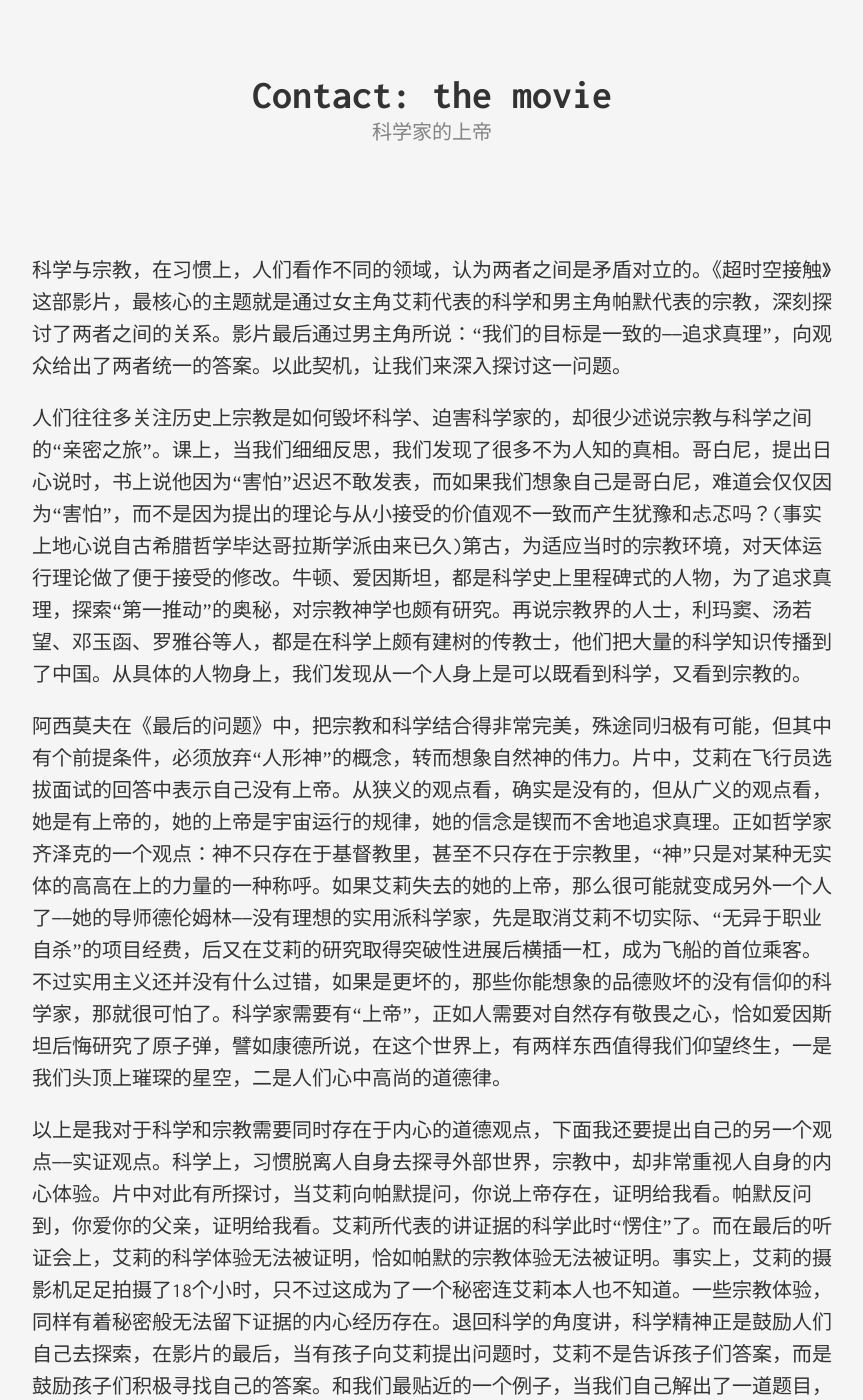
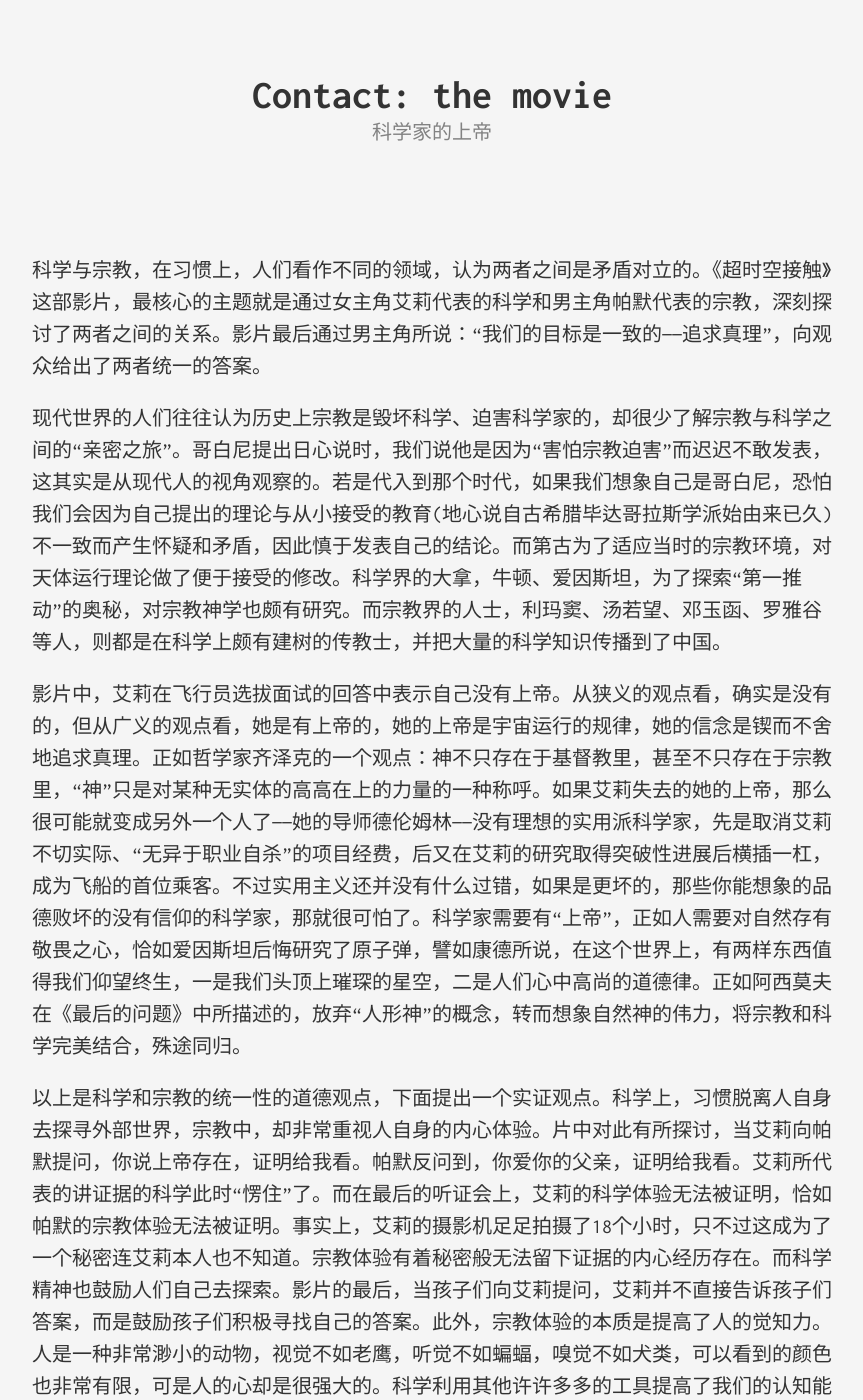
Before and after one commit to vainPointer/vainPointer.github.io, a Jekyll site: the page built from _posts/2016-10-06-contact-the-movie.markdown, in a window 1280 px wide and 1400 px high, scrolled down 203 px. Shown: the whole window, without its empty margins (208-1071 px from the left). Built offline with Jekyll 4.4.1, drawn with Linux system fonts in a browser that asks for light colours; some of the changed text lies outside the part shown.

Commit message:
Contact: the movie

```diff
--- a/_posts/2016-10-06-contact-the-movie.markdown
+++ b/_posts/2016-10-06-contact-the-movie.markdown
@@ -6,16 +6,16 @@
 categories: [read]
 ---
 
-科学与宗教，在习惯上，人们看作不同的领域，认为两者之间是矛盾对立的。《超时空接触》这部影片，最核心的主题就是通过女主角艾莉代表的科学和男主角帕默代表的宗教，深刻探讨了两者之间的关系。影片最后通过男主角所说：“我们的目标是一致的——追求真理”，向观众给出了两者统一的答案。以此契机，让我们来深入探讨这一问题。
+科学与宗教，在习惯上，人们看作不同的领域，认为两者之间是矛盾对立的。《超时空接触》这部影片，最核心的主题就是通过女主角艾莉代表的科学和男主角帕默代表的宗教，深刻探讨了两者之间的关系。影片最后通过男主角所说：“我们的目标是一致的——追求真理”，向观众给出了两者统一的答案。
 
-人们往往多关注历史上宗教是如何毁坏科学、迫害科学家的，却很少述说宗教与科学之间的“亲密之旅”。课上，当我们细细反思，我们发现了很多不为人知的真相。哥白尼，提出日心说时，书上说他因为“害怕”迟迟不敢发表，而如果我们想象自己是哥白尼，难道会仅仅因为“害怕”，而不是因为提出的理论与从小接受的价值观不一致而产生犹豫和忐忑吗？(事实上地心说自古希腊哲学毕达哥拉斯学派由来已久)第古，为适应当时的宗教环境，对天体运行理论做了便于接受的修改。牛顿、爱因斯坦，都是科学史上里程碑式的人物，为了追求真理，探索“第一推动”的奥秘，对宗教神学也颇有研究。再说宗教界的人士，利玛窦、汤若望、邓玉函、罗雅谷等人，都是在科学上颇有建树的传教士，他们把大量的科学知识传播到了中国。从具体的人物身上，我们发现从一个人身上是可以既看到科学，又看到宗教的。
+现代世界的人们往往认为历史上宗教是毁坏科学、迫害科学家的，却很少了解宗教与科学之间的“亲密之旅”。哥白尼提出日心说时，我们说他是因为“害怕宗教迫害”而迟迟不敢发表，这其实是从现代人的视角观察的。若是代入到那个时代，如果我们想象自己是哥白尼，恐怕我们会因为自己提出的理论与从小接受的教育(地心说自古希腊毕达哥拉斯学派始由来已久)不一致而产生怀疑和矛盾，因此慎于发表自己的结论。而第古为了适应当时的宗教环境，对天体运行理论做了便于接受的修改。科学界的大拿，牛顿、爱因斯坦，为了探索“第一推动”的奥秘，对宗教神学也颇有研究。而宗教界的人士，利玛窦、汤若望、邓玉函、罗雅谷等人，则都是在科学上颇有建树的传教士，并把大量的科学知识传播到了中国。
 
-阿西莫夫在《最后的问题》中，把宗教和科学结合得非常完美，殊途同归极有可能，但其中有个前提条件，必须放弃“人形神”的概念，转而想象自然神的伟力。片中，艾莉在飞行员选拔面试的回答中表示自己没有上帝。从狭义的观点看，确实是没有的，但从广义的观点看，她是有上帝的，她的上帝是宇宙运行的规律，她的信念是锲而不舍地追求真理。正如哲学家齐泽克的一个观点：神不只存在于基督教里，甚至不只存在于宗教里，“神”只是对某种无实体的高高在上的力量的一种称呼。如果艾莉失去的她的上帝，那么很可能就变成另外一个人了——她的导师德伦姆林——没有理想的实用派科学家，先是取消艾莉不切实际、“无异于职业自杀”的项目经费，后又在艾莉的研究取得突破性进展后横插一杠，成为飞船的首位乘客。不过实用主义还并没有什么过错，如果是更坏的，那些你能想象的品德败坏的没有信仰的科学家，那就很可怕了。科学家需要有“上帝”，正如人需要对自然存有敬畏之心，恰如爱因斯坦后悔研究了原子弹，譬如康德所说，在这个世界上，有两样东西值得我们仰望终生，一是我们头顶上璀琛的星空，二是人们心中高尚的道德律。
+影片中，艾莉在飞行员选拔面试的回答中表示自己没有上帝。从狭义的观点看，确实是没有的，但从广义的观点看，她是有上帝的，她的上帝是宇宙运行的规律，她的信念是锲而不舍地追求真理。正如哲学家齐泽克的一个观点：神不只存在于基督教里，甚至不只存在于宗教里，“神”只是对某种无实体的高高在上的力量的一种称呼。如果艾莉失去的她的上帝，那么很可能就变成另外一个人了——她的导师德伦姆林——没有理想的实用派科学家，先是取消艾莉不切实际、“无异于职业自杀”的项目经费，后又在艾莉的研究取得突破性进展后横插一杠，成为飞船的首位乘客。不过实用主义还并没有什么过错，如果是更坏的，那些你能想象的品德败坏的没有信仰的科学家，那就很可怕了。科学家需要有“上帝”，正如人需要对自然存有敬畏之心，恰如爱因斯坦后悔研究了原子弹，譬如康德所说，在这个世界上，有两样东西值得我们仰望终生，一是我们头顶上璀琛的星空，二是人们心中高尚的道德律。正如阿西莫夫在《最后的问题》中所描述的，放弃“人形神”的概念，转而想象自然神的伟力，将宗教和科学完美结合，殊途同归。
 
-以上是我对于科学和宗教需要同时存在于内心的道德观点，下面我还要提出自己的另一个观点——实证观点。科学上，习惯脱离人自身去探寻外部世界，宗教中，却非常重视人自身的内心体验。片中对此有所探讨，当艾莉向帕默提问，你说上帝存在，证明给我看。帕默反问到，你爱你的父亲，证明给我看。艾莉所代表的讲证据的科学此时“愣住”了。而在最后的听证会上，艾莉的科学体验无法被证明，恰如帕默的宗教体验无法被证明。事实上，艾莉的摄影机足足拍摄了18个小时，只不过这成为了一个秘密连艾莉本人也不知道。一些宗教体验，同样有着秘密般无法留下证据的内心经历存在。退回科学的角度讲，科学精神正是鼓励人们自己去探索，在影片的最后，当有孩子向艾莉提出问题时，艾莉不是告诉孩子们答案，而是鼓励孩子们积极寻找自己的答案。和我们最贴近的一个例子，当我们自己解出了一道题目，和别人直接告诉你答案，那完全是两种截然不同的科学体验。再进到宗教中说，宗教体验不是不存在证据，只是人们察觉不到罢了。人是一种非常渺小的动物，视觉不如老鹰，听觉不如蝙蝠，嗅觉不如犬类，可以看到的颜色也非常有限，可是人的内心强大却是其他动物所不能及的。科学研究所讲的证据，也只是利用了其他许许多多的可以提高我们认知能力的工具罢了，但那还不足以强大到我们认识整个宇宙，尚有许多工具等待我们去发现，也许有一天，就会有科学工具出现来印证宗教体验的存在。不过，我想说，科学研究很可能忽略了我们认识宇宙的最强大的工具，那就是我们的内心。艾莉从织女星回来后，她说:“它改变了我的一生，带给我丰富的收获，我的宇宙观全然改变了，我知道身为宇宙中的一份子，我并不孤独，我渴望分享，也希望世人都能了解，面对这浩瀚的宇宙，我们只能存有敬畏、谦卑、与盼望，我会将这分享的渴望，变成我心中永远的愿望。”帕默此时十分了解艾莉的内心，他说他相信她。我所说的实证，既要包容又要怀疑，更要自己去实际的证明，耳听为虚，眼见亦为虚。如果科学家是人云亦云，不会质疑权威，那么科学就不会有进步；如果马丁路德没有怀疑精神，宗教改革没有发生，那么宗教也不会有进步。在此就不赘述课上讲的科学大发展伴随宗教大改革的波澜壮阔的历史了。
+以上是科学和宗教的统一性的道德观点，下面提出一个实证观点。科学上，习惯脱离人自身去探寻外部世界，宗教中，却非常重视人自身的内心体验。片中对此有所探讨，当艾莉向帕默提问，你说上帝存在，证明给我看。帕默反问到，你爱你的父亲，证明给我看。艾莉所代表的讲证据的科学此时“愣住”了。而在最后的听证会上，艾莉的科学体验无法被证明，恰如帕默的宗教体验无法被证明。事实上，艾莉的摄影机足足拍摄了18个小时，只不过这成为了一个秘密连艾莉本人也不知道。宗教体验有着秘密般无法留下证据的内心经历存在。而科学精神也鼓励人们自己去探索。影片的最后，当孩子们向艾莉提问，艾莉并不直接告诉孩子们答案，而是鼓励孩子们积极寻找自己的答案。此外，宗教体验的本质是提高了人的觉知力。人是一种非常渺小的动物，视觉不如老鹰，听觉不如蝙蝠，嗅觉不如犬类，可以看到的颜色也非常有限，可是人的心却是很强大的。科学利用其他许许多多的工具提高了我们的认知能力，但那还不足以强大到我们认识整个宇宙，尚有许多工具等待我们去发现，也许有一天，就会有科学工具出现来印证宗教体验的存在。不过，由于科学重视外部，就忽略了我们认识宇宙的最强大的工具，那就是人自身，就是我们的心。艾莉从织女星回来后，她说:“它改变了我的一生，带给我丰富的收获，我的宇宙观全然改变了，我知道身为宇宙中的一份子，我并不孤独，我渴望分享，也希望世人都能了解，面对这浩瀚的宇宙，我们只能存有敬畏、谦卑、与盼望，我会将这分享的渴望，变成我心中永远的愿望。”帕默此时十分了解艾莉的内心，他说他相信她。实证，就是身体力行，既要包容又要怀疑，耳听为虚，眼见亦为虚。如果科学家是人云亦云，不会质疑权威，那么科学就不会有进步；如果马丁路德没有怀疑精神，宗教改革没有发生，那么宗教也不会有进步。历史上，科学大发展的同时也伴随着宗教大改革。
 
 影片中存在两个反面的例子。炸飞船的宗教狂热分子（为此我还专门了解了基督教对于外星人的看法，生命是上帝从无生命物质中创造出来的。上帝按照自己模式所造的，一定程度上有和上帝相似创造力、道德观、良心、爱心等属性的活物，才有能力创造文明。因此，就算有外星文明，那他们一定也是上帝造的，不可能靠随机进化而来。上帝想造多少个文明，都轮不到我们管。所以基于科学理论的外星人研究却终将一无所获，还花了纳税人许多钱），缺乏包容的宗教关怀精神。追名逐利的实用主义科学家德伦姆林，仅仅是把科学家当做是一种职业，缺乏怀疑的科学探索精神。这两人随着飞船爆炸一起破灭了。此时再反观男女主角所呈现的科学与宗教相互认识的态度，即包容又怀疑，但最终的目标是一致的，就非常的好，这种态度是两者得以结合的基础。
 
-总结，科学家的上帝可以看做是“宇宙的规律”。科学家需要具有良好高尚的道德节操，和追求真理的求索精神。
+总结，“宇宙的规律”就是科学家的上帝。科学家需要具有良好高尚的道德节操，和追求真理的求索精神。
 
-题外话，影片对于外星人的行为描述是不合逻辑的，外星人给地球人发来图纸，还是经过复杂加密过的，造出机器让艾莉穿过层层空间，最后仅仅是在外太空虚构了一个场景，让她和他父亲见了一面？不知所云。所以完全可以把研究外星人抽象为一般的科学研究（甚至有些宗教讨论生死的意味）。而片子的重点也并不在于想象外星人是何种形式的存在，而在于讨论科学研究与宗教、经济、政治等人类社会因素的关系。经济问题由于神秘赞助人哈登的存在绝大程度上被回避了。同样的，国家安全局人员所担心的——与全世界科学家一同合作，会存在有国家隐瞒数据，借助外星人的力量增强自身国力甚至威胁到自身国家的可能（毕竟科学没有国界，但是科学家有国界）——这一国土安全问题，也在影片的进程中不知怎么地就不了了之了。听证会上政客积极甩锅，向人民证明自己真正为了税金着想，而从会场外面的拥护标语也可以看出艾莉的真诚也赢得了很多人的同情。所以主角的科学研究基本是在一个政治经济比较理想的条件下进行（每每遍不下去了，神秘人物哈登就出来帮忙了），才有了科学与宗教的深刻探讨。在影片中，仅仅是表现了在现实生活中，科研是会受到经济、政治因素左右的，而没有深入探讨。
+题外话，影片对于外星人的行为描述是不合逻辑的，外星人给地球人发来图纸，还是经过复杂加密过的，造出机器让艾莉穿过层层空间，最后仅仅是在外太空虚构了一个场景，让她和他父亲见了一面？这不知所云。所以完全可以把影片“研究外星人”的主题抽象为一般的科学研究。而片子的重点也并不在于想象外星人是何种形式的存在，而在于讨论科学研究与宗教、经济、政治等人类社会因素的关系。经济问题由于神秘赞助人哈登的存在绝大程度上被回避了。同样的，国家安全局人员所担心的——与全世界科学家一同合作，会存在有国家隐瞒数据，借助外星人的力量增强自身国力甚至威胁到自身国家的可能（毕竟科学没有国界，但是科学家有国界）——这一国土安全问题，也在影片的进程中不知怎么地就不了了之了。听证会上政客积极甩锅，向人民证明自己真正为了税金着想，而从会场外面的拥护标语也可以看出艾莉的真诚也赢得了很多人的同情。所以主角的科学研究基本是在一个政治经济比较理想的条件下（每当编不下去就请神秘人物哈登帮忙）进行。影片一定程度上反映了现实生活中科研受到经济政治因素左右的情况，但没有深入探讨。
```
